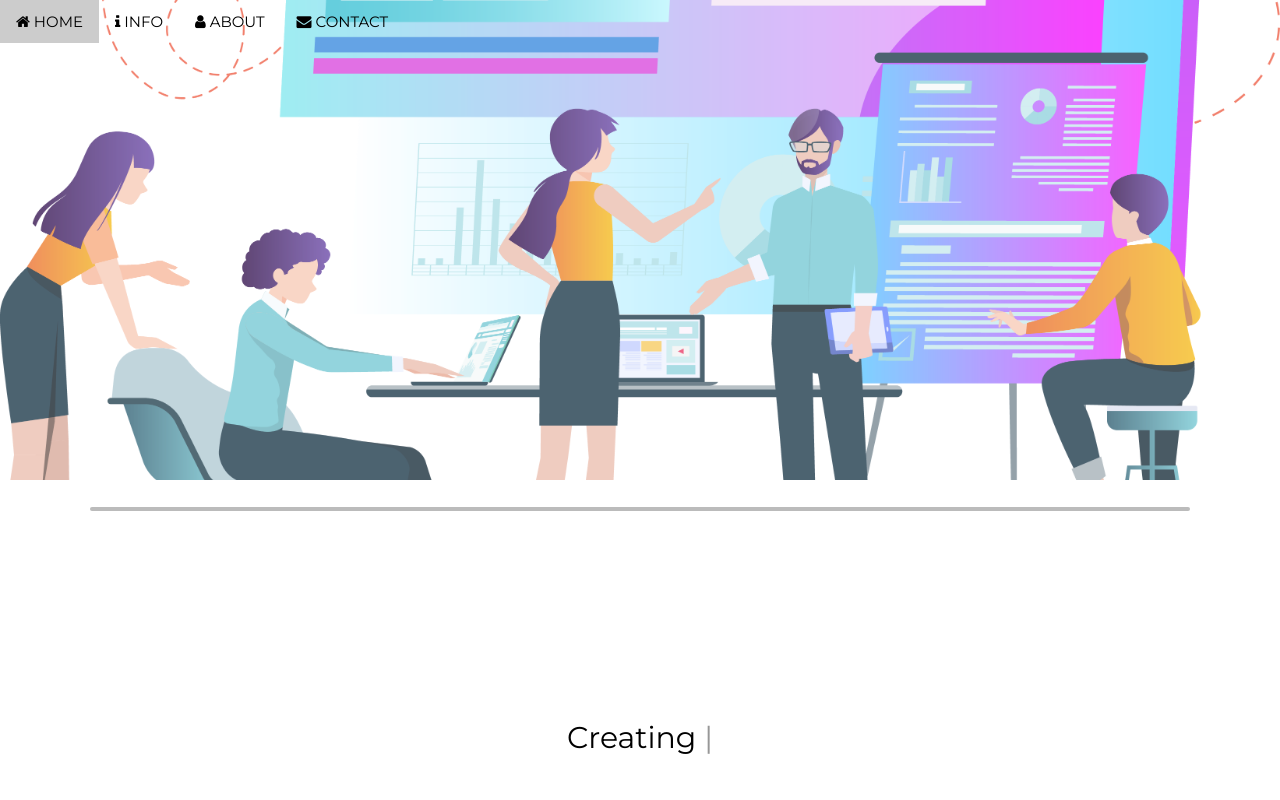
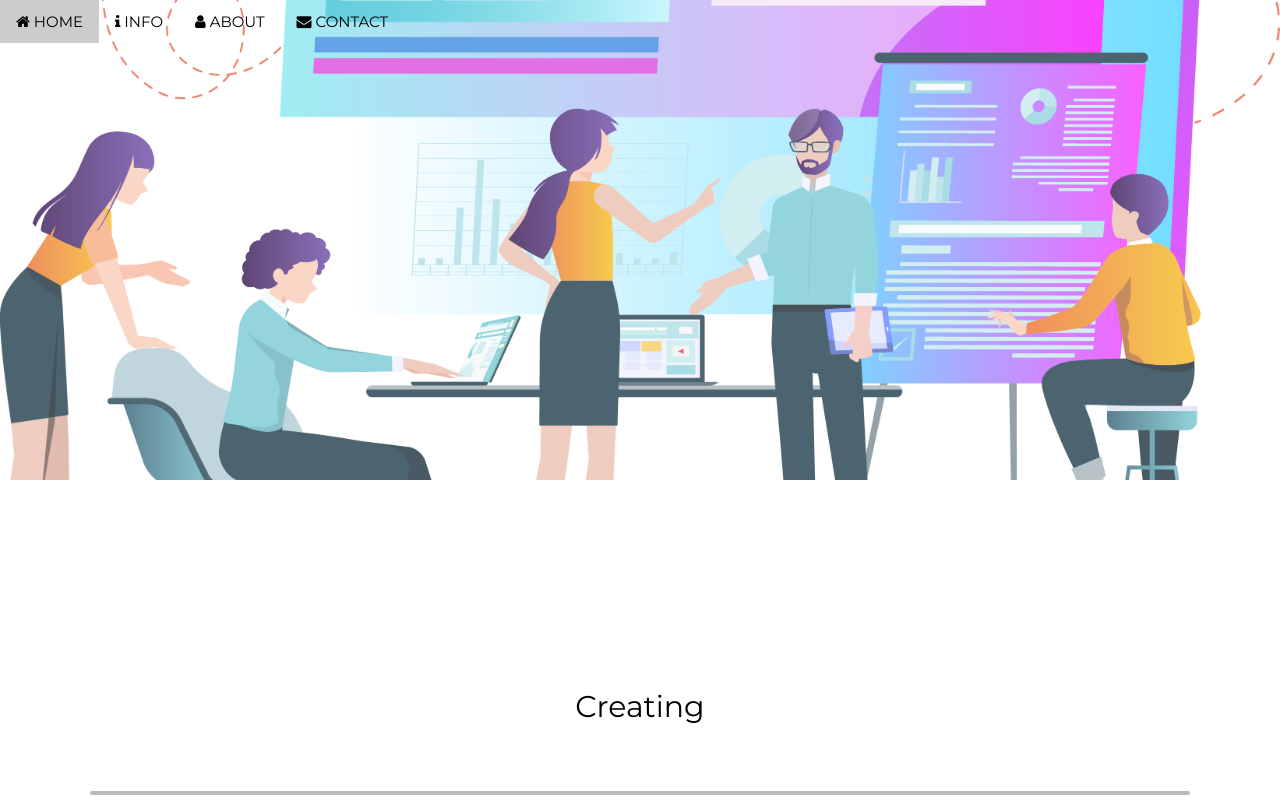
Before and after one commit to novuminnovations/novuminnovations.github.io, a plain HTML site: page info.html in a window 1280 px wide. Shown: the top 800 px of the page. Drawn offline with nearby package versions, Linux system fonts and the light colour scheme; files whose address does not match are found by name.

Commit message:
Update info.html

```diff
--- a/info.html
+++ b/info.html
@@ -54,11 +54,9 @@
   <div class="w3-display-middle">
   </div>
 </div>
-<br>
-<hr class="rounded">
 <div class="heading">
   <h2 class="w3-center">
-    <p>Creating <span class="typed"></span></p>
+    <p>Creating <span class=".typed"></span></p>
   </h2>
 </div>
 <br>
```
